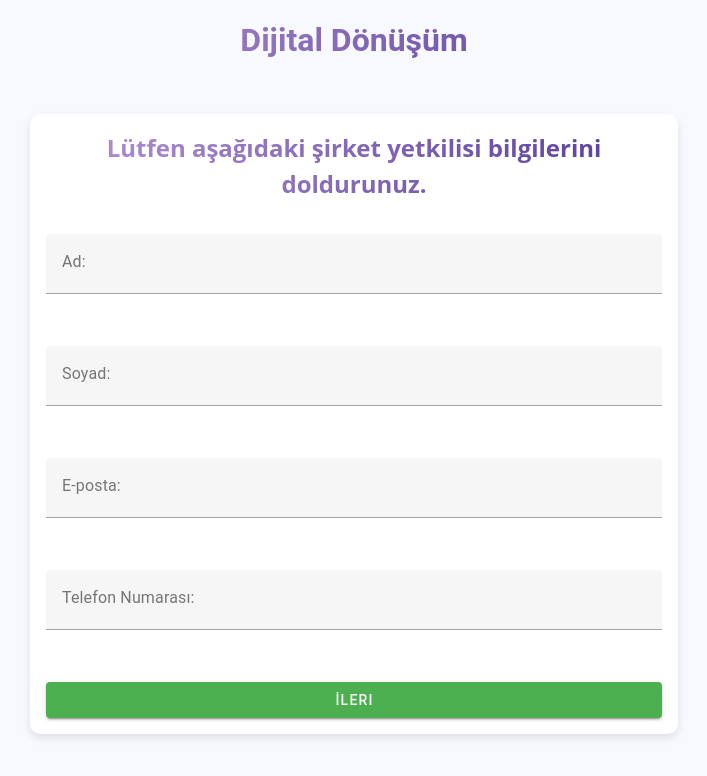
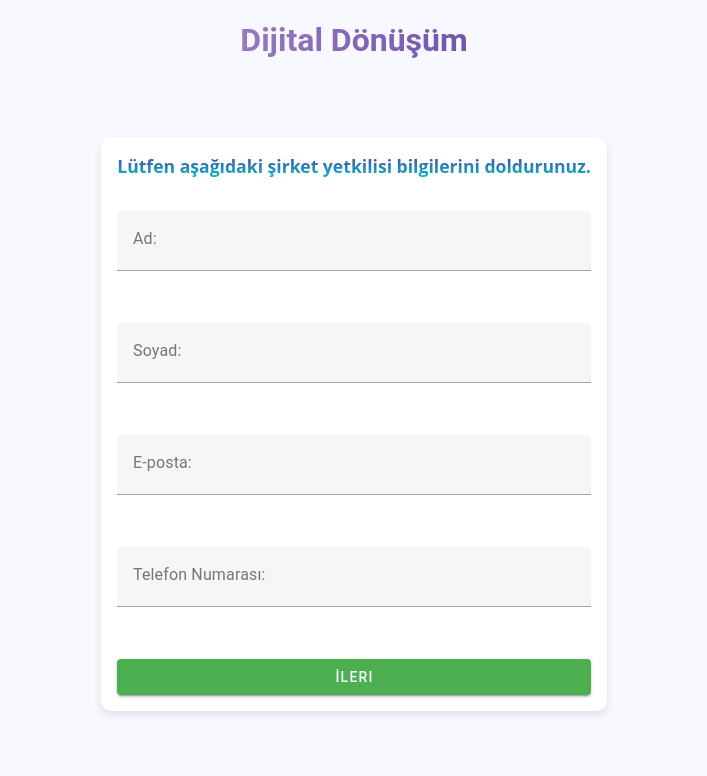
Before and after one commit to Casm9/dijitalDonusum, a Vue app in the folder frontend/: page / in a window 1280 px wide. Shown: the top 776 px of the page, without its empty margins (286-993 px from the left). Built offline with nearby package versions, Linux system fonts and the light colour scheme.

Commit message:
Update Form.vue

```diff
--- a/frontend/src/components/Form.vue
+++ b/frontend/src/components/Form.vue
@@ -4,7 +4,7 @@
             <v-row justify="center">
                 <v-col cols="12" md="12">
                     <v-card class="pa-4">
-                        <h2 class="text-center primary--text">Lütfen aşağıdaki şirket yetkilisi bilgilerini doldurunuz.
+                        <h2 class="text-center form-text">Lütfen aşağıdaki şirket yetkilisi bilgilerini doldurunuz.
                         </h2>
                         <section v-if="!firstFormCompleted">
                             <v-form @submit.prevent="submitFirstForm">
```
